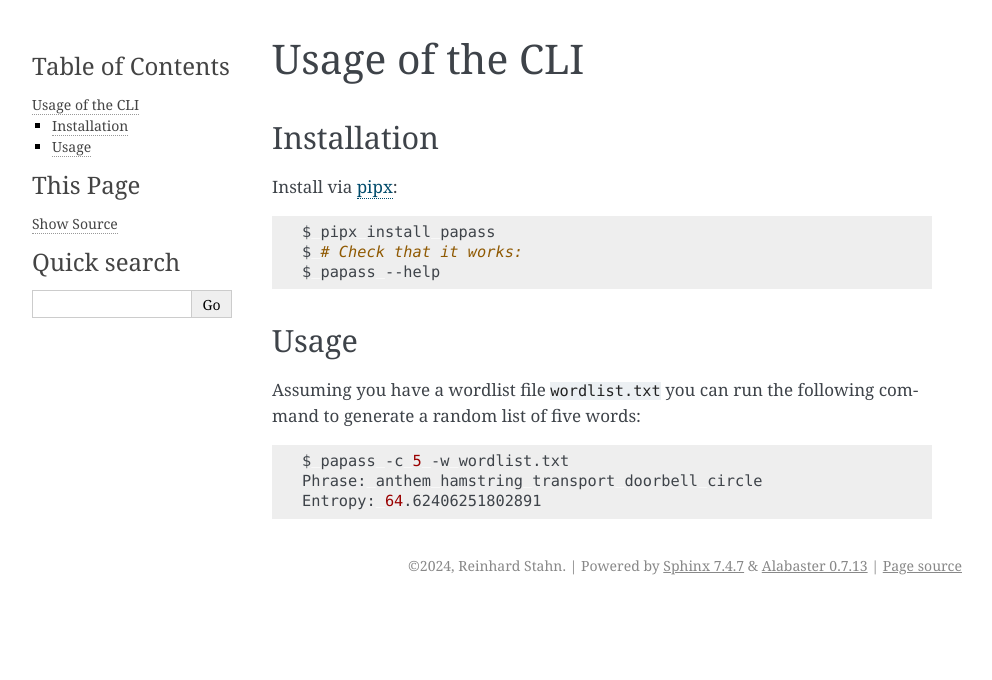
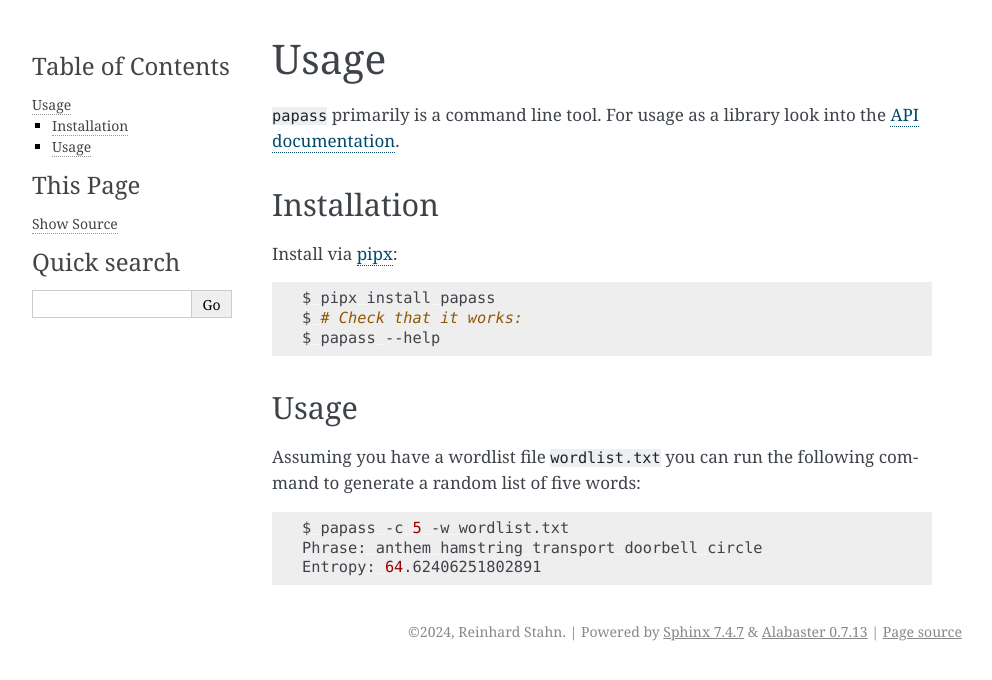
Before and after one commit to rainij/papass, a Sphinx documentation site: the page built from docs/source/usage_cli.md, in a window 1280 px wide. Shown: the top 680 px of the page, without its empty margins (148-1140 px from the left). Built offline with Sphinx 7.4.7, drawn with Linux system fonts in a browser that asks for light colours.

Commit message:
Remove usage_library

```diff
--- a/docs/source/index.rst
+++ b/docs/source/index.rst
@@ -6,5 +6,4 @@ papass documentation
    :caption: Contents:
 
    usage_cli
-   usage_library
    api
--- a/docs/source/usage_cli.md
+++ b/docs/source/usage_cli.md
@@ -1,4 +1,7 @@
-# Usage of the CLI
+# Usage
+
+`papass` primarily is a command line tool. For usage as a library look into the [API
+documentation](./api.rst).
 
 ## Installation
 
```
Also changed, not shown: docs/source/api.rst (+14 -1 lines), docs/source/usage_library.md (deleted, +0 -16 lines).
